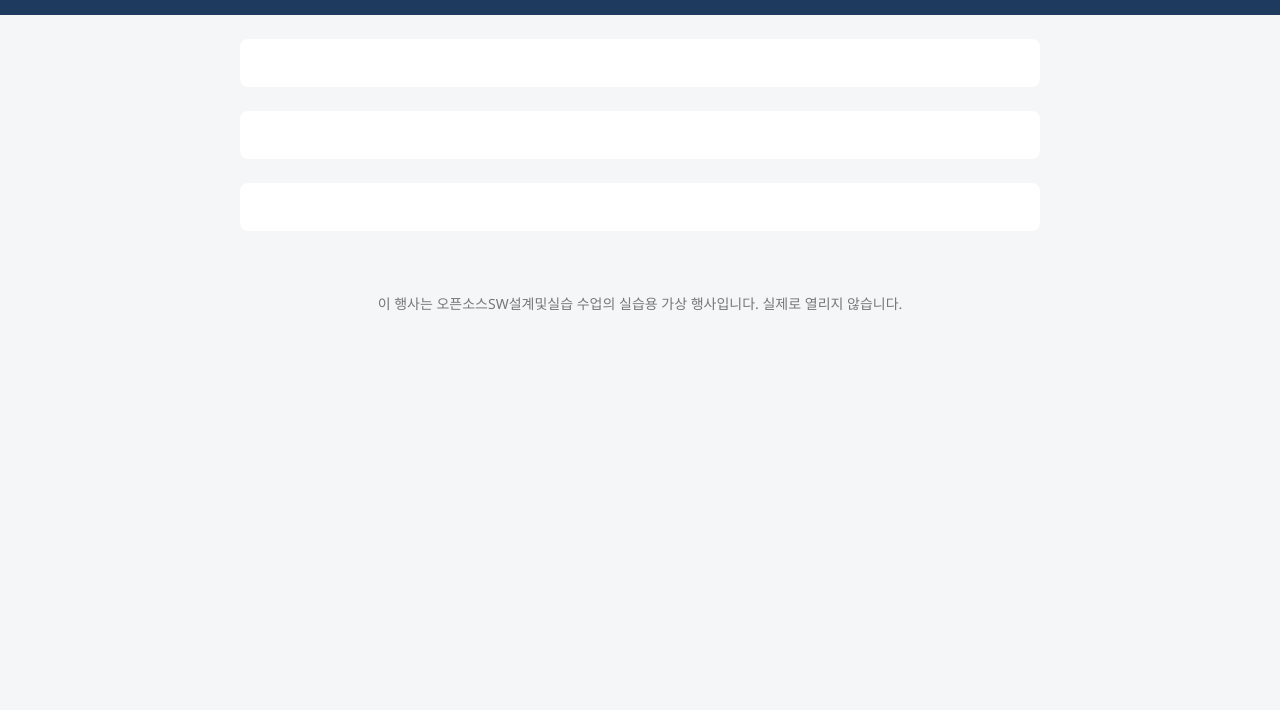
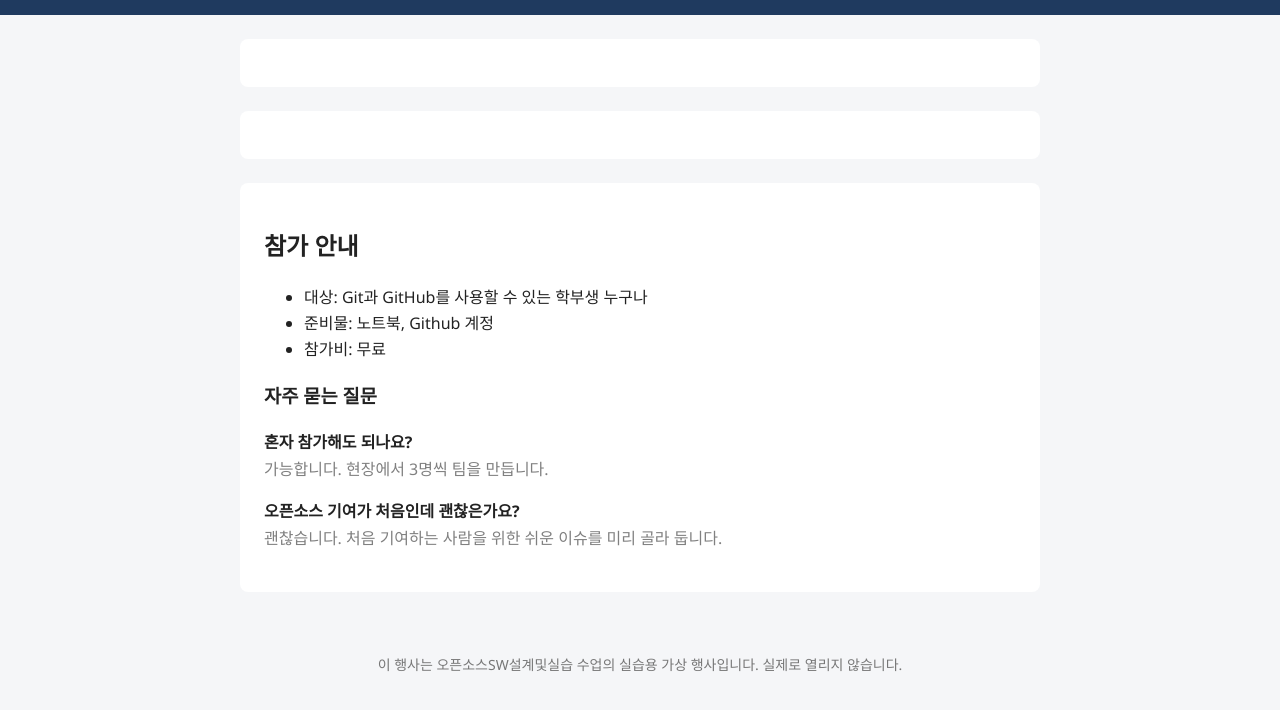
Before and after one commit to leejhy0542/oss2026-week07-team09, a plain HTML site: page index.html in a window 1280 px wide. Shown: the part 68-778 px from the top of the page. Drawn offline with Linux system fonts and the light colour scheme.

Commit message:
feat: faq section

```diff
--- a/index.html
+++ b/index.html
@@ -29,7 +29,17 @@
 
     <!-- ===== C: 참가 안내와 FAQ (#faq) ===== -->
     <section id="faq">
-      <!-- C 가 이 안을 채웁니다 -->
+      <h2>참가 안내</h2>
+      <ul class="info">
+        <li>대상: Git과 GitHub를 사용할 수 있는 학부생 누구나</li>
+        <li>준비물: 노트북, Github 계정</li>
+        <li>참가비: 무료</li>
+      </ul>
+      <h3>자주 묻는 질문</h3>
+      <p class="question">혼자 참가해도 되나요?</p>
+      <p class="answer">가능합니다. 현장에서 3명씩 팀을 만듭니다.</p>
+      <p class="question">오픈소스 기여가 처음인데 괜찮은가요?</p>
+      <p class="answer">괜찮습니다. 처음 기여하는 사람을 위한 쉬운 이슈를 미리 골라 둡니다.</p>
     </section>
   </main>
 
--- a/style.css
+++ b/style.css
@@ -53,3 +53,12 @@
 
 /* ===== C: #faq ===== */
 /* 선택자는 #faq 로 시작합니다. 예: #faq .question { ... } */
+#faq .question {
+  font-weight: bold;
+  margin-bottom: 0;
+}
+
+#faq .answer {
+  color: gray;
+  margin-top: 2px;
+}
```
